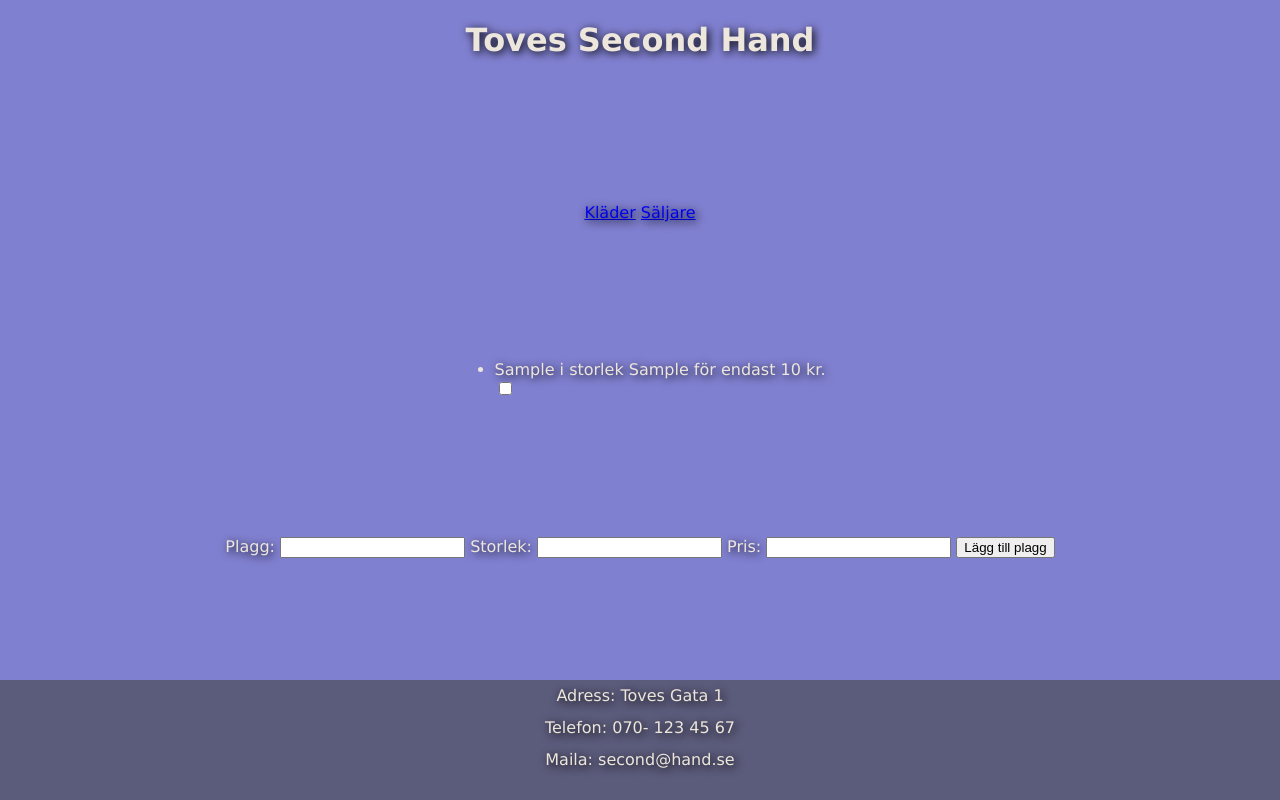
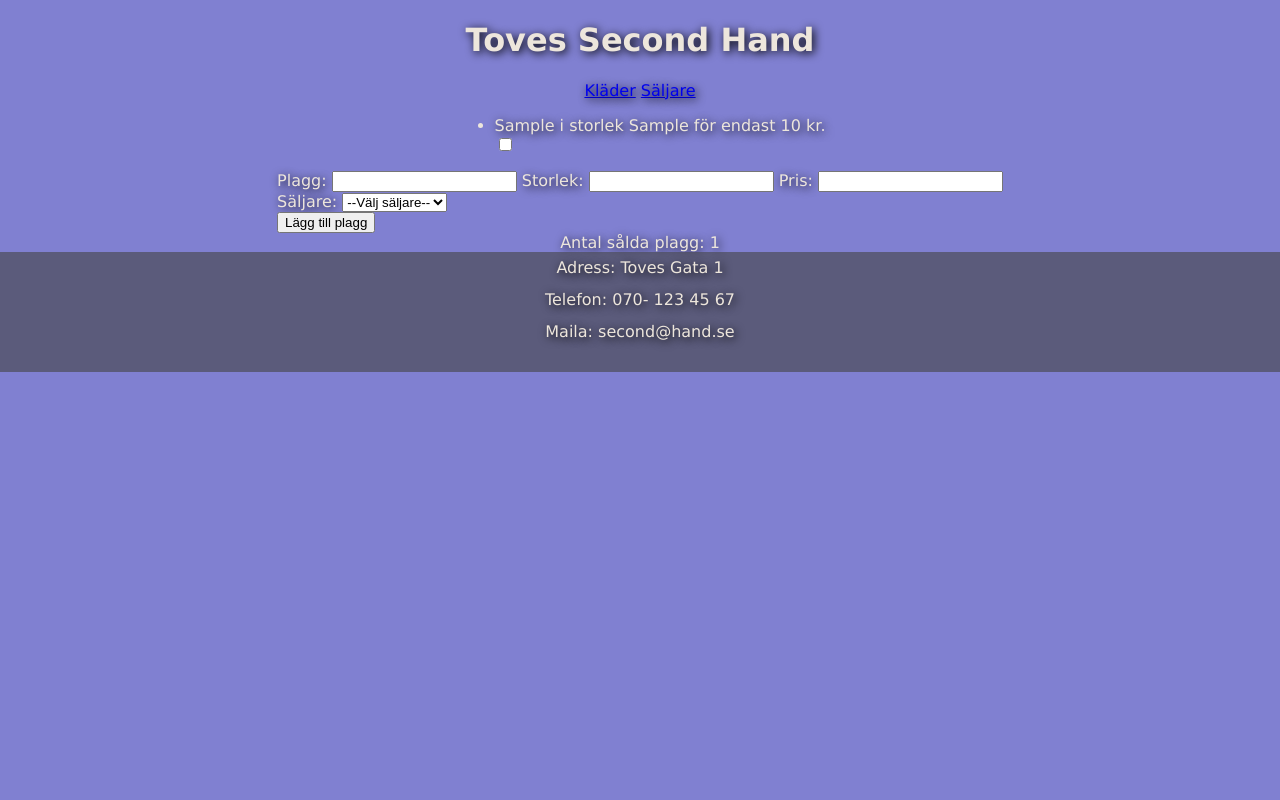
Before and after one commit to ToveBoson/secondhand, a PHP site: page /clothes.php in a window 1280 px wide. Run offline with PHP 8.4, Linux system fonts and the light colour scheme; tables that the repository leaves empty or names only in its code hold one stand-in row (values such as "Sample post").

Commit message:
added readme and function to see how many garments are sold

```diff
--- a/classes/clothing-model.php
+++ b/classes/clothing-model.php
@@ -9,10 +9,10 @@
         return $this->getAll($this->table);
     }
 
-    public function addGarment(string $garment, string $size, int $price) {
-        $sql = "INSERT INTO {$this->table} (garment, size, price) VALUES (?,?,?)";
+    public function addGarment(string $garment, string $size, int $price, int $sellerId) {
+        $sql = "INSERT INTO {$this->table} (garment, size, price, seller_id) VALUES (?,?,?,?)";
         $statement = $this->pdo->prepare($sql);
-        $statement->execute([$garment, $size, $price]);
+        $statement->execute([$garment, $size, $price, $sellerId]);
     }
 
     public function totalCostPerSeller($sellerId){
@@ -41,6 +41,24 @@
     }
 
 
+public function getSoldGarmentCount() {
+    $sql = "SELECT COUNT(*) AS count FROM clothes WHERE sold_date IS NOT NULL";
+    $statement = $this->pdo->prepare($sql);
+    $statement->execute();
+
+    $result = $statement->fetch(PDO::FETCH_ASSOC);
+    $count = $result['count'];
+
+    return $count;
+}
+
+public function markGarmentAsSold(){
+    $sql = "UPDATE clothes SET sold_date = CURRENT_DATE WHERE id IN";
+    $statement = $this->pdo->prepare($sql);
+    $statement->execute();
+}
+
+
 
 
 }
--- a/clothes.php
+++ b/clothes.php
@@ -2,20 +2,26 @@
 
 require "classes/clothing-model.php";
 require "views/clothesView.php";
-
+require_once "classes/seller-model.php";
 
 $pdo = require "partials/connect.php";
 
 $clothingModel = new ClothingModel($pdo);
 $clothingView = new ClothingView();
+$sellerModel = new SellersModel($pdo);
+
 
 include "partials/header.php";
 include "partials/nav.php";
 
 
 $clothingView->renderAllGarments($clothingModel->getAllClothes());
+
+$sellers = $sellerModel->getAllSellers();
 include "partials/garment-form.php";
 
+$count = $clothingModel->getSoldGarmentCount();
+echo "Antal sålda plagg: " . $count;
 
 
 
--- a/form-handlers/seller-form-handler.php
+++ b/form-handlers/seller-form-handler.php
@@ -1,14 +1,14 @@
 <?php
 require "../classes/seller-model.php";
 
-$clothingModel = new SellersModel(require "../partials/connect.php");
+$sellerModel = new SellersModel(require "../partials/connect.php");
 
 if(isset($_POST['first_name'], $_POST['last_name'], $_POST['email'])) {
     $first_name = filter_var($_POST['first_name'], FILTER_SANITIZE_SPECIAL_CHARS);
     $last_name = filter_var($_POST['last_name'], FILTER_SANITIZE_SPECIAL_CHARS);
     $email = filter_var($_POST['email'], FILTER_SANITIZE_SPECIAL_CHARS);
 
-    $clothingModel->addSeller($first_name, $last_name, $email);
+    $sellerModel->addSeller($first_name, $last_name, $email);
 }
 
 header("Location: ../sellers.php");
--- a/partials/garment-form.php
+++ b/partials/garment-form.php
@@ -1,5 +1,3 @@
-
-
 
 <form action="form-handlers/garment-form-handler.php" method="post">
 
@@ -12,7 +10,18 @@
 <label for="price">Pris: </label>
 <input type="text" name="price" id="price">
 
+<div>
+    <label for="seller">Säljare:</label>
+    <select name="seller_id" id="seller_id">
+        <option value="">--Välj säljare--</option>
+            <?php
 
+            foreach($sellers as $seller) {
+            echo "<option value='{$seller['id']}'>{$seller['first_name']} {$seller['last_name']}</option>";
+        }
+        ?>
+    </select>
+</div>
 
 <button type="submit">Lägg till plagg</button>
 </form>
--- a/styles/style.css
+++ b/styles/style.css
@@ -10,7 +10,6 @@
   flex-direction: column;
   justify-content: space-between;
   align-items: center;
-  height: 100vh;
 }
 
 .footerContainer {
--- a/views/extendedSellerView.php
+++ b/views/extendedSellerView.php
@@ -17,7 +17,6 @@
         echo "<h1> {$seller["first_name"]} {$seller["last_name"]} </h1>";
         echo "<ul>";
 
-        $totalCost = 0;
         $sellerId = $seller['id'];
         $garmentCost = $seller['id'];
         $numberOfGarments = $this->clothingModel->getNumberOfGarments($sellerId);
```
Also changed, not shown: form-handlers/garment-form-handler.php (+7 -4 lines), README.md.
